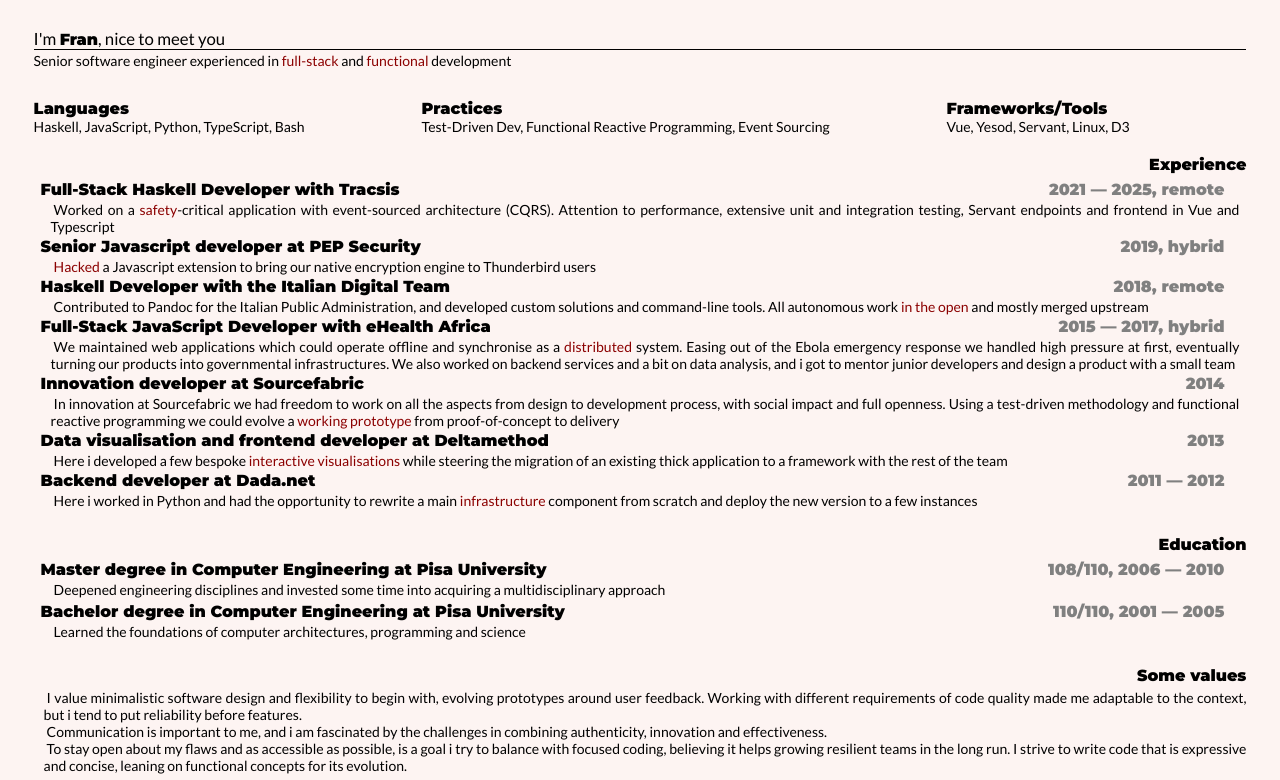
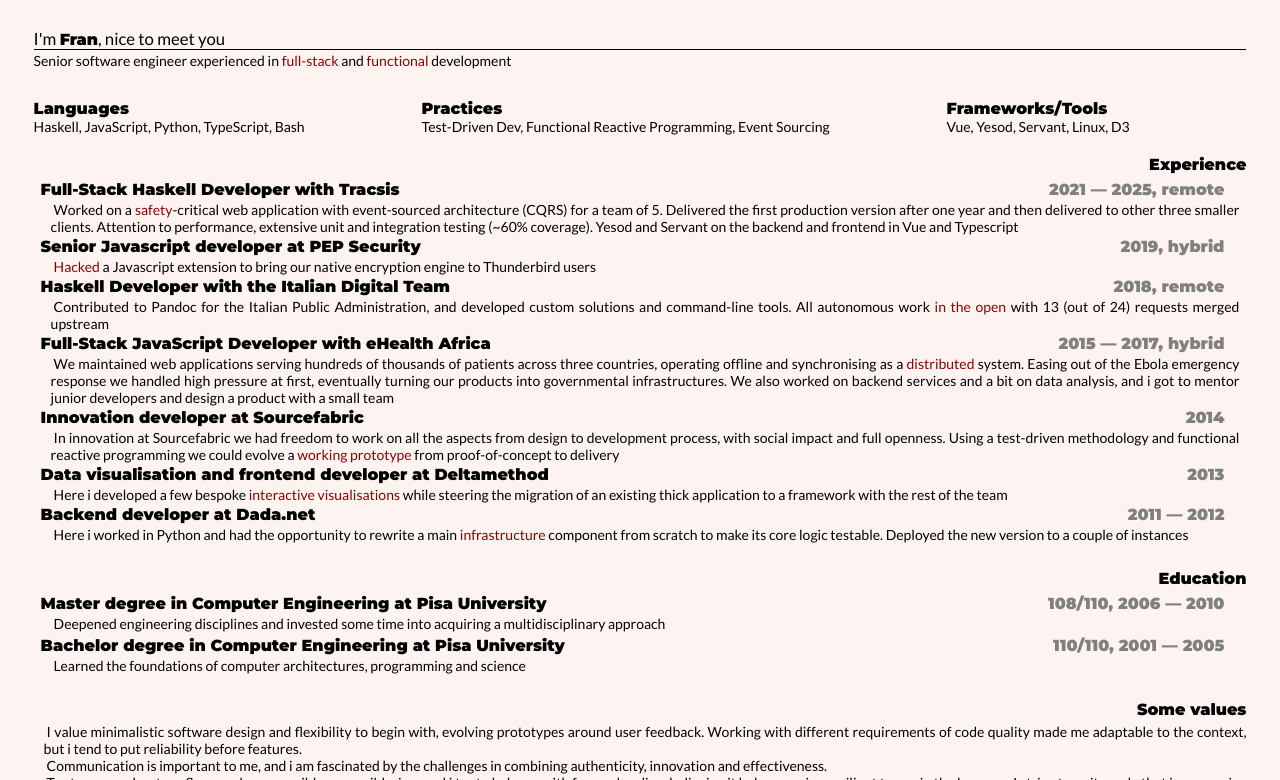
Before and after one commit to danse/resume, a plain HTML site: page practical.html in a window 1280 px wide. Shown: the top 780 px of the page. Drawn offline with Linux system fonts and the light colour scheme.

Commit message:
add some metrics

```diff
--- a/practical.html
+++ b/practical.html
@@ -85,11 +85,18 @@
                 <p>
 
                   Worked on
-                  a <span class="accent">safety</span>-critical
-                  application with event-sourced architecture
-                  (CQRS). Attention to performance, extensive unit and
-                  integration testing, Servant endpoints and frontend
-                  in Vue and Typescript
+                  a <span class="accent">safety</span>-critical web
+                  application with event-sourced architecture (CQRS)
+                  for a team of 5.
+
+                  Delivered the first production version after one
+                  year and then delivered to other three smaller
+                  clients.
+
+                  Attention to performance, extensive unit and
+                  integration testing (~60% coverage). Yesod and
+                  Servant on the backend and frontend in Vue and
+                  Typescript
 
                 </p>
               </td>
@@ -118,8 +125,8 @@
                   Contributed to Pandoc for the Italian Public
                   Administration, and developed custom solutions and
                   command-line tools. All autonomous
-                  work <span class="accent">in the open</span> and
-                  mostly merged upstream
+                  work <span class="accent">in the open</span> with 13
+                  (out of 24) requests merged upstream
 
                 </p>
               </td>
@@ -134,8 +141,9 @@
               <td colspan="2" class="detail">
                 <p>
 
-                  We maintained web applications which could operate
-                  offline and synchronise as
+                  We maintained web applications serving hundreds of
+                  thousands of patients across three countries,
+                  operating offline and synchronising as
                   a <span class="accent">distributed</span> system.
 
                   Easing out of the Ebola emergency response we
@@ -191,11 +199,15 @@
             </tr>
             <tr>
               <td colspan="2" class="detail">
-                <P>Here i worked in Python and had the opportunity to
+                <P>
+
+                  Here i worked in Python and had the opportunity to
                   rewrite a
                   main <span class="accent">infrastructure</span>
-                  component from scratch and deploy the new version to
-                  a few instances
+                  component from scratch to make its core logic
+                  testable. Deployed the new version to a couple of
+                  instances
+
                 </p>
               </td>
             </tr>
```
